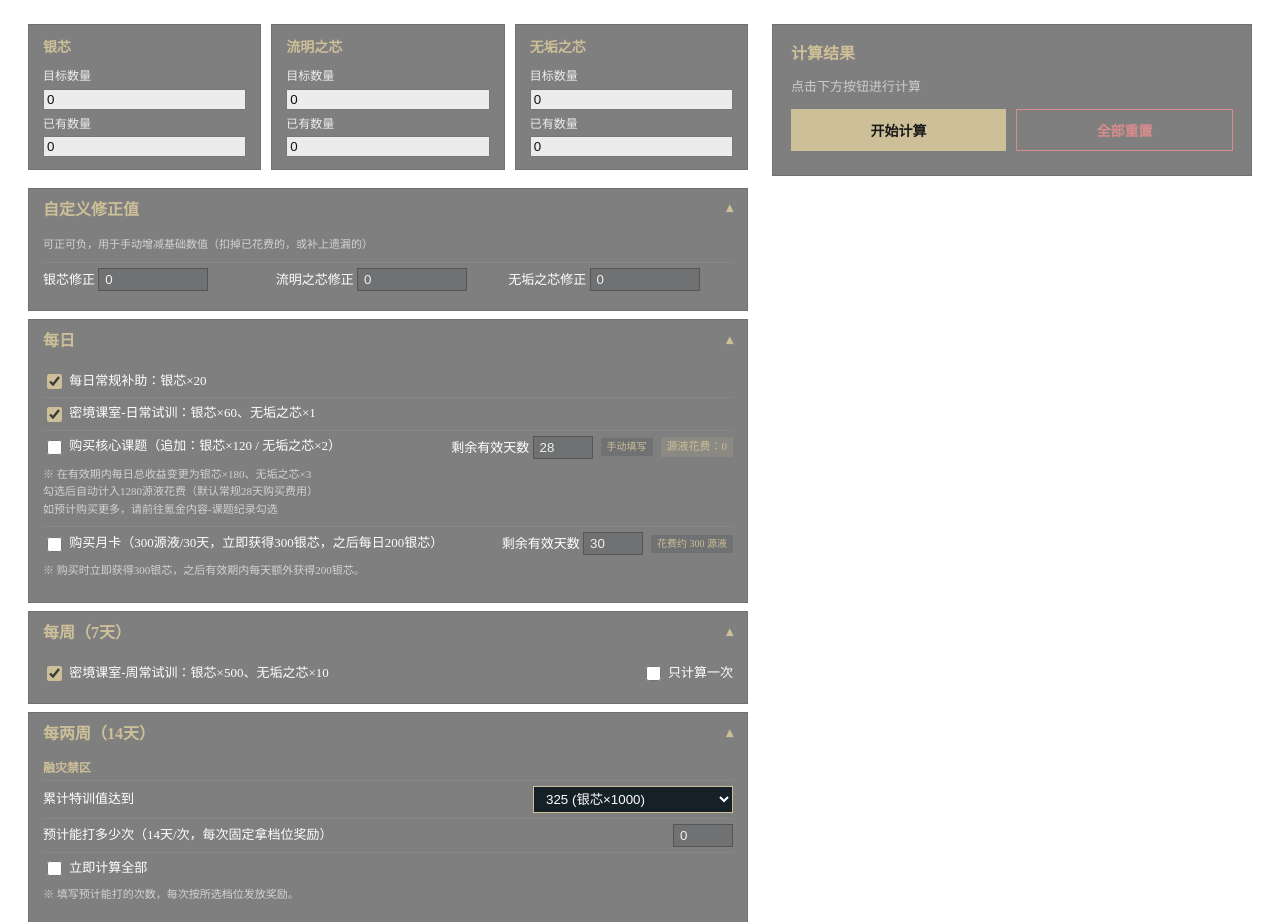
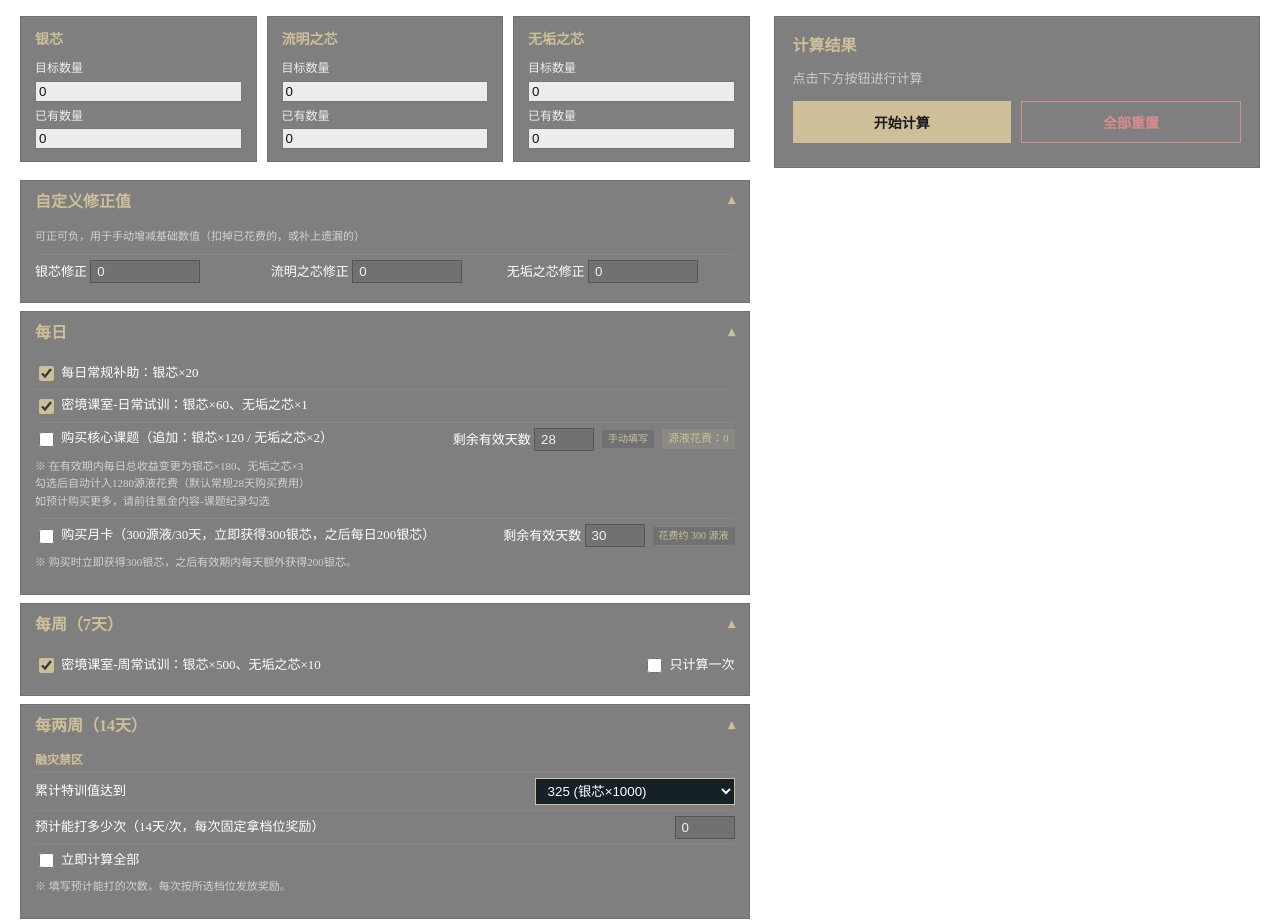
Before and after one commit to Botofuter/SilverCalculator, a plain HTML site: page index.html in a window 1280 px wide. Shown: the top 922 px of the page. Drawn offline with Linux system fonts and the light colour scheme.

Commit message:
Update index.html

```diff
--- a/index.html
+++ b/index.html
@@ -2,6 +2,13 @@
 /*有参考暖暖环游世界wiki https://nikkiup2u.huijiwiki.com/wiki/Html:Carddrawingplanner
 明日方舟一图流 https://ark.yituliu.cn/*/
     /* ===== 全局变量 & 基础 ===== */
+
+    html, body {
+    margin: 0;
+    padding: 0;
+    background: transparent !important;
+    overflow: hidden;
+    }
     .core-planner-wrap {
         --main-base: #efefef;
         --bg: #11111180;
@@ -290,6 +297,7 @@
         border-collapse: collapse;
         font-size: 12px;
         margin-bottom: 12px;
+        color: var(--sub-a);
     }
     .cp-breakdown-table th {
         text-align: left;
@@ -300,6 +308,7 @@
     .cp-breakdown-table td {
         padding: 5px 6px;
         border-bottom: 1px solid rgba(255, 255, 255, 0.05);
+        color: var(--sub-a);
     }
     .cp-breakdown-table tr.cp-total td {
         font-weight: bold;
```
